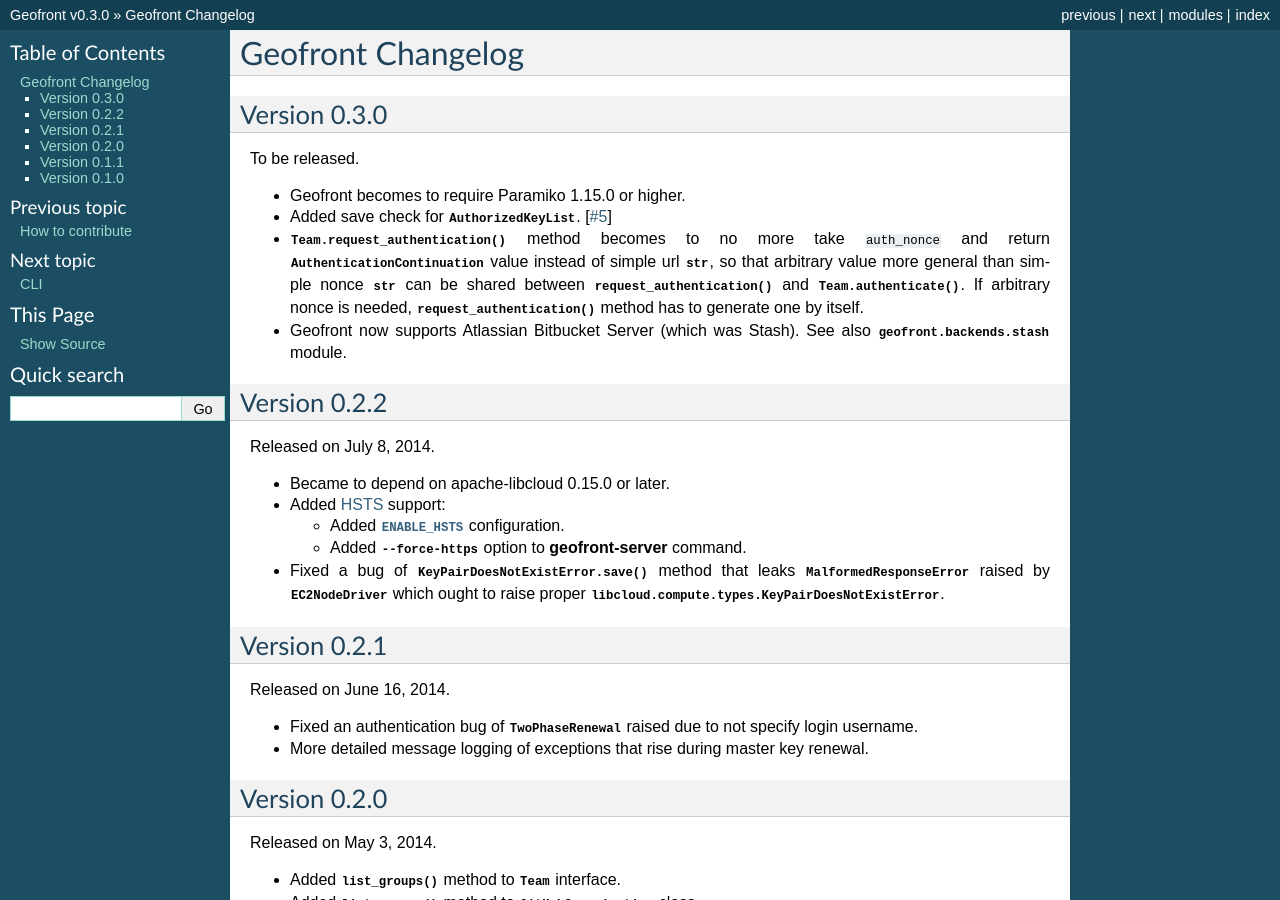
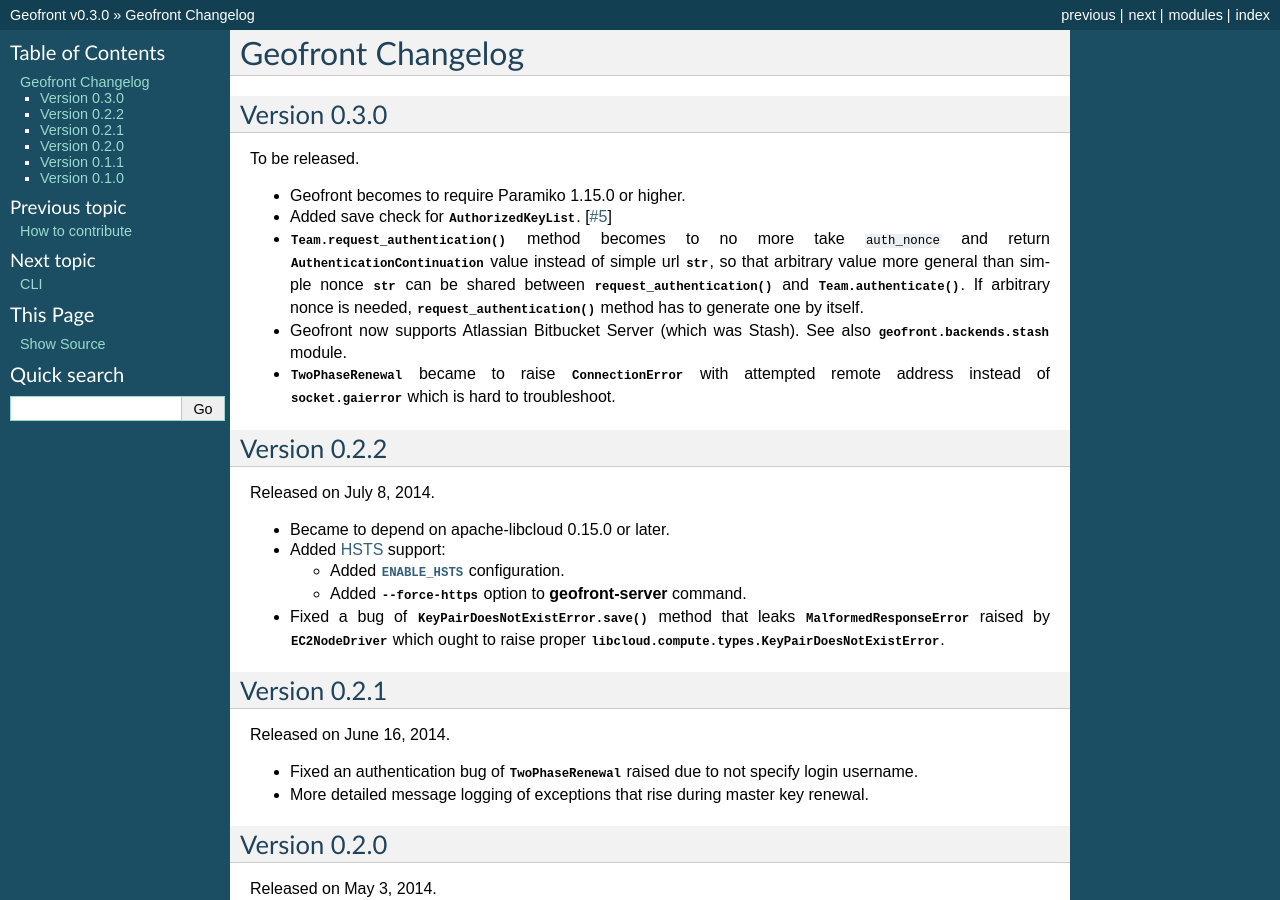
Before and after one commit to geofront-auth/geofront, a Sphinx documentation site: the page built from docs/changes.rst, in a window 1280 px wide and 900 px high. Built offline with Sphinx 7.4.7, drawn with Linux system fonts in a browser that asks for light colours; pages that are not in the unit, such as notebooks, are missing from menus.

Commit message:
Changelog for d3640c6470bfd02e420f85112f06a533f4cf
[ci skip]

```diff
--- a/docs/changes.rst
+++ b/docs/changes.rst
@@ -20,6 +20,9 @@
   method has to generate one by itself.
 - Geofront now supports Atlassian Bitbucket Server (which was Stash).
   See also :mod:`geofront.backends.stash` module.
+- :class:`~geofront.masterkey.TwoPhaseRenewal` became to raise
+  :exc:`ConnectionError` with attempted remote address instead of
+  :exc:`socket.gaierror` which is hard to troubleshoot.
 
 
 Version 0.2.2
```
